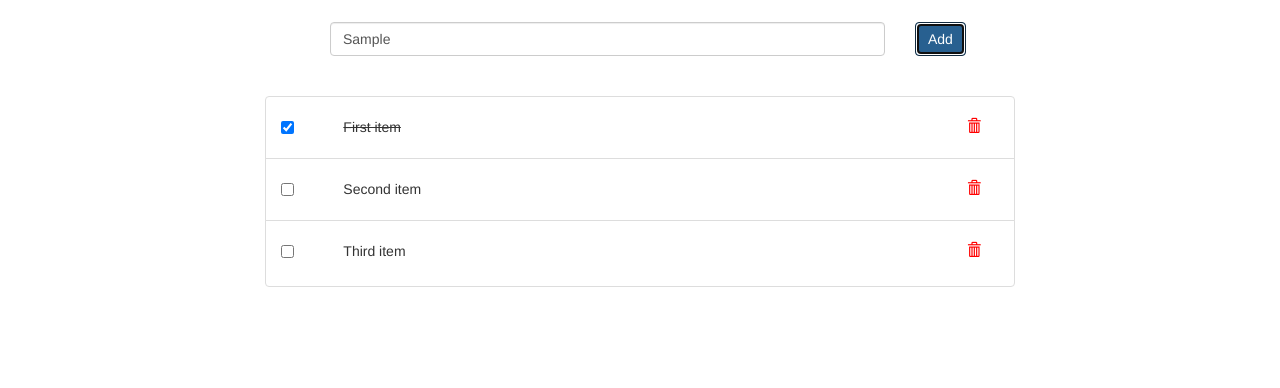
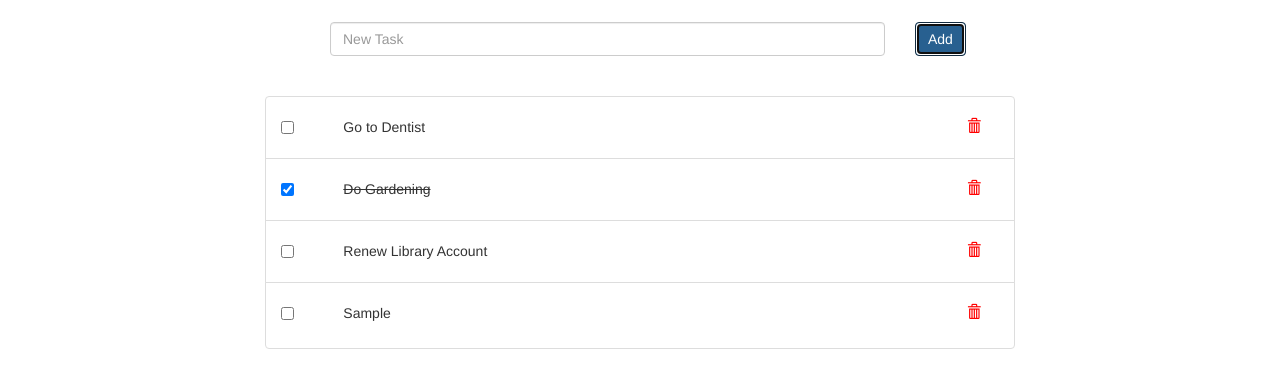
Before and after one commit to RSE77/ToDoList, a plain HTML site: page index.html in a window 1280 px wide. Both pictures are taken after typing "Sample" into the empty fields and a click on the button "Add". Shown: the part 136-524 px from the top of the page. Drawn offline with nearby package versions, Linux system fonts and the light colour scheme.

Commit message:
-Added toggle for task status -Added deleteTask() function to remove tasks -Added addTask function with click or enter -Added localStorage to store data on website -Removed HTML for default tasks

```diff
--- a/index.html
+++ b/index.html
@@ -32,51 +32,12 @@
             <input type="text" placeholder="New Task" class="form-control" id="addTask">
           </div>
           <div class="form-group col-md-1">
-            <button class="btn btn-primary">Add</button>
+            <button class="btn btn-primary" onclick="toDo.addTaskClick()">Add</button>
           </div>
           <div class="col-md-1"></div>
         </div>
 
         <ul class="list-group" id="taskList">
-          <li class="list-group-item checkbox">
-            <div class="row">
-              <div class="col-md-1 col-xs-1 col-lg-1 col-sm-1 checkbox">
-                <label><input type="checkbox" value="" class="" checked></label>
-              </div>
-              <div class="col-md-10 col-xs-10 col-lg-10 col-sm-10 task-text complete">
-                First item
-              </div>
-              <div class="col-md-1 col-xs-1 col-lg-1 col-sm-1 delete-icon-area">
-                <a class="" href="/"><i class="delete-icon glyphicon glyphicon-trash"></i></a>
-              </div>
-            </div>
-          </li>
-          <li class="list-group-item checkbox">
-            <div class="row">
-              <div class="col-md-1 col-xs-1 col-lg-1 col-sm-1 checkbox">
-                <label><input type="checkbox" value="" class=""></label>
-              </div>
-              <div class="col-md-10 col-xs-10 col-lg-10 col-sm-10 task-text">
-                Second item
-              </div>
-              <div class="col-md-1 col-xs-1 col-lg-1 col-sm-1 delete-icon-area">
-                <a class="" href="/"><i class="delete-icon glyphicon glyphicon-trash"></i></a>
-              </div>
-            </div>
-          </li>
-          <li class="list-group-item checkbox">
-            <div class="row">
-              <div class="col-md-1 col-xs-1 col-lg-1 col-sm-1 checkbox">
-                <label><input type="checkbox" value="" class=""></label>
-              </div>
-              <div class="col-md-10 col-xs-10 col-lg-10 col-sm-10 task-text">
-                Third item
-              </div>
-              <div class="col-md-1 col-xs-1 col-lg-1 col-sm-1 delete-icon-area">
-                <a class="" href="/"><i class="delete-icon glyphicon glyphicon-trash"></i></a>
-              </div>
-            </div>
-          </li>
         </ul>
       </div>
 
@@ -87,6 +48,6 @@
 
   <script src="https://code.jquery.com/jquery-3.2.1.min.js"></script>
   <script src="https://maxcdn.bootstrapcdn.com/bootstrap/3.3.7/js/bootstrap.min.js" integrity="sha384-Tc5IQib027qvyjSMfHjOMaLkfuWVxZxUPnCJA7l2mCWNIpG9mGCD8wGNIcPD7Txa" crossorigin="anonymous"></script>
-  <script src="scripts.js"></script>
+  <script src="/scripts.js"></script>
 </body>
 </html>
--- a/scripts.js
+++ b/scripts.js
@@ -1,16 +1,64 @@
 class ToDoClass {
     constructor() {
-        this.tasks = [
+        this.tasks = JSON.parse(localStorage.getItem('TASKS'));
+        if(!this.tasks) {
+          this.tasks = [
           {task: 'Go to Dentist', isComplete: false},
           {task: 'Do Gardening', isComplete: true},
           {task: 'Renew Library Account', isComplete: false},
         ];
+      }
       this.loadTasks();
+
+      this.addEventListeners();
+
     }
 
-    loadTasks() {
+addEventListeners() {
+  document.getElementById( 'addTask').addEventListener( 'keypress', event => {
+    if(event.keyCode === 13) {
+      this.addTask(event.target.value);
+      event.target.value = '';
+    }
+  });
+}
+
+loadTasks() {
 let tasksHtml = this.tasks.reduce((html, task, index) => html += this.generateTaskHtml(task, index), '');
         document.getElementById('taskList').innerHTML = tasksHtml;
+        localStorage.setItem('TASKS', JSON.stringify(this.tasks));
+}
+
+toggleTaskStatus(index) {
+    this.tasks[index].isComplete = !this.tasks[index].isComplete;
+    this.loadTasks();
+}
+
+deleteTask(event, taskIndex) {
+    event.preventDefault();
+    this.tasks.splice(taskIndex, 1);
+    this.loadTasks();
+}
+
+addTaskClick() {
+    let target = document.getElementById('addTask');
+    this.addTask(target.value);
+    target.value = ""
+}
+
+addTask(task) {
+    let newTask = {
+        task: task,
+        isComplete: false,
+    };
+    let parentDiv = document.getElementById('addTask').parentElement;
+    if (task === '') {
+        parentDiv.classList.add('has-error');
+    } else {
+        parentDiv.classList.remove('has-error');
+        this.tasks.push(newTask);
+        this.loadTasks();
+    }
 }
 
 generateTaskHtml(task, index) {
@@ -31,4 +79,8 @@ generateTaskHtml(task, index) {
       `;
     }
 
+
 }
+window.addEventListener("load", function() {
+  toDo = new ToDoClass();
+});
```
